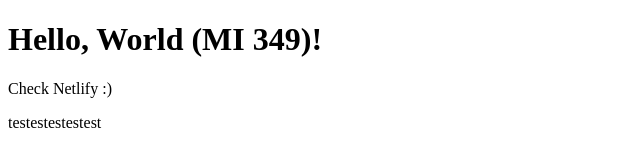
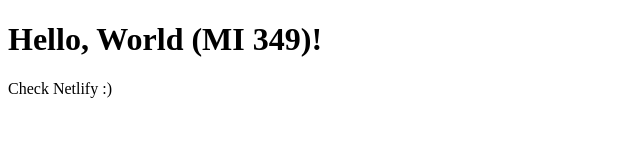
Before and after one commit to tranjes2/hello_mi349, a plain HTML site: page index.html in a window 1280 px wide. Shown: the whole page, without its empty margins (0-640 px from the left). Drawn offline with Linux system fonts and the light colour scheme.

Commit message:
changing things back to normal from my testing

```diff
--- a/index.html
+++ b/index.html
@@ -8,6 +8,5 @@
 <body>
     <h1>Hello, World (MI 349)!</h1>
     <p>Check Netlify :)</p>
-    <p>testestestestest</p>
 </body>
 </html>
```
